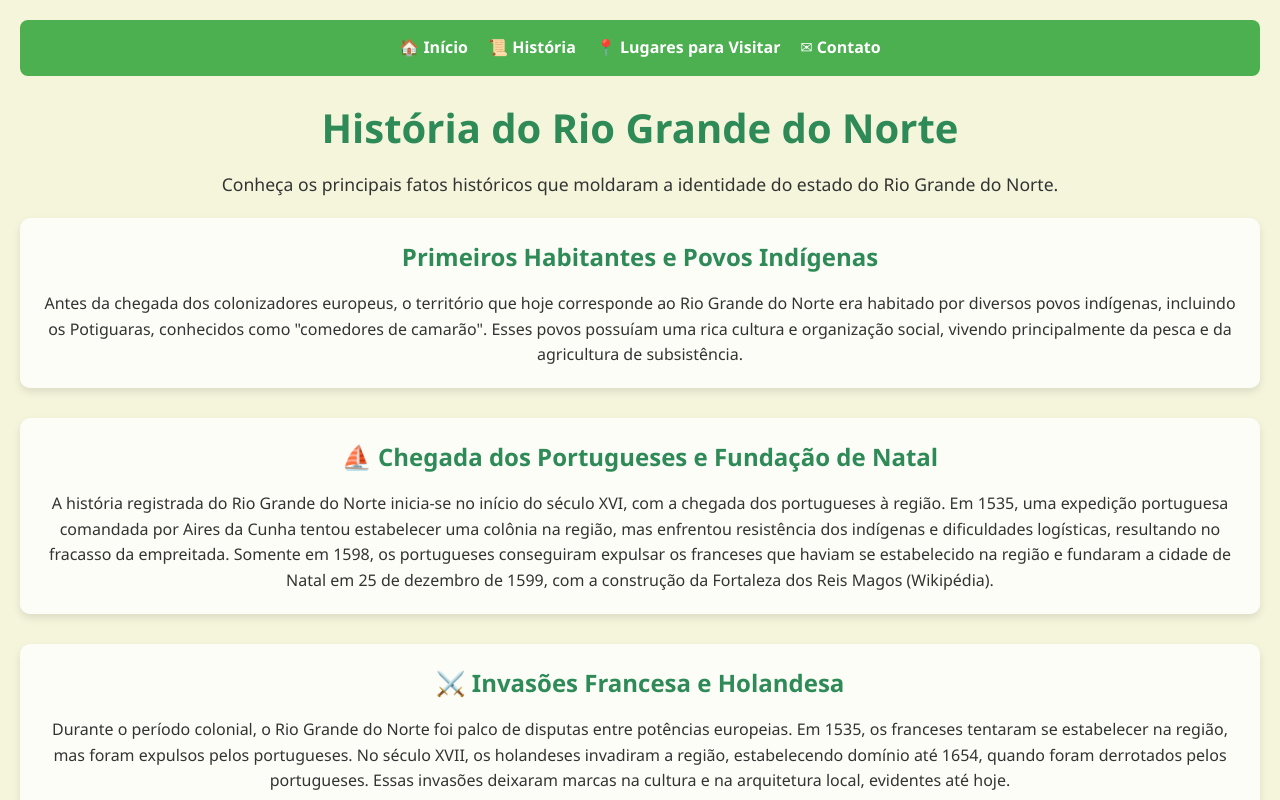
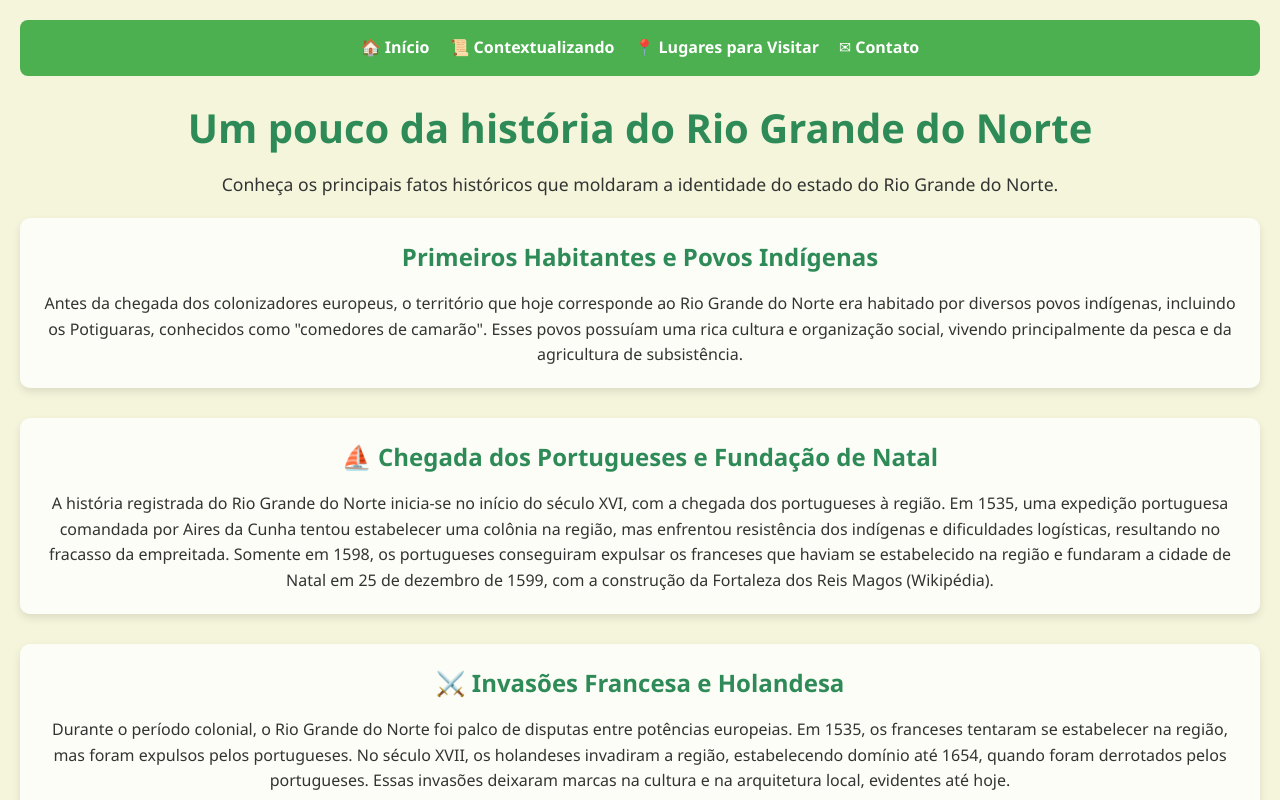
Before and after one commit to Felipriel/projetodesignwebdep, a plain HTML site: page contextualizando.html in a window 1280 px wide. Shown: the top 800 px of the page. Drawn offline with Linux system fonts and the light colour scheme; files that its build step writes are made by us from their sources.

Commit message:
Update title and headings in contextualizando.html

```diff
--- a/contextualizando.html
+++ b/contextualizando.html
@@ -4,19 +4,19 @@
   <meta charset="UTF-8">
   <meta name="viewport" content="width=device-width, initial-scale=1.0">
   <meta name="description" content="História do Rio Grande do Norte, abrangendo primeiros habitantes, colonização, economia e desenvolvimento cultural.">
-  <title>História - Acervo Mata Branca</title>
-  <link rel="stylesheet" href="../style.css">
+  <title>Contextualizando o Rio Grande do Norte</title>
+  <link rel="stylesheet" href="../css/style.css">
 </head>
 <body>
 
   <header>
     <nav>
       <a href="../index.html">🏠 Início</a>
-      <a href="contextualizando.html">📜 História</a>
+      <a href="contextualizando.html">📜 Contextualizando</a>
       <a href="lugares.html">📍 Lugares para Visitar</a>
       <a href="contato.html">✉ Contato</a>
     </nav>
-    <h1>História do Rio Grande do Norte</h1>
+    <h1>Um pouco da história do Rio Grande do Norte</h1>
     <p>Conheça os principais fatos históricos que moldaram a identidade do estado do Rio Grande do Norte.</p>
   </header>
 
```
